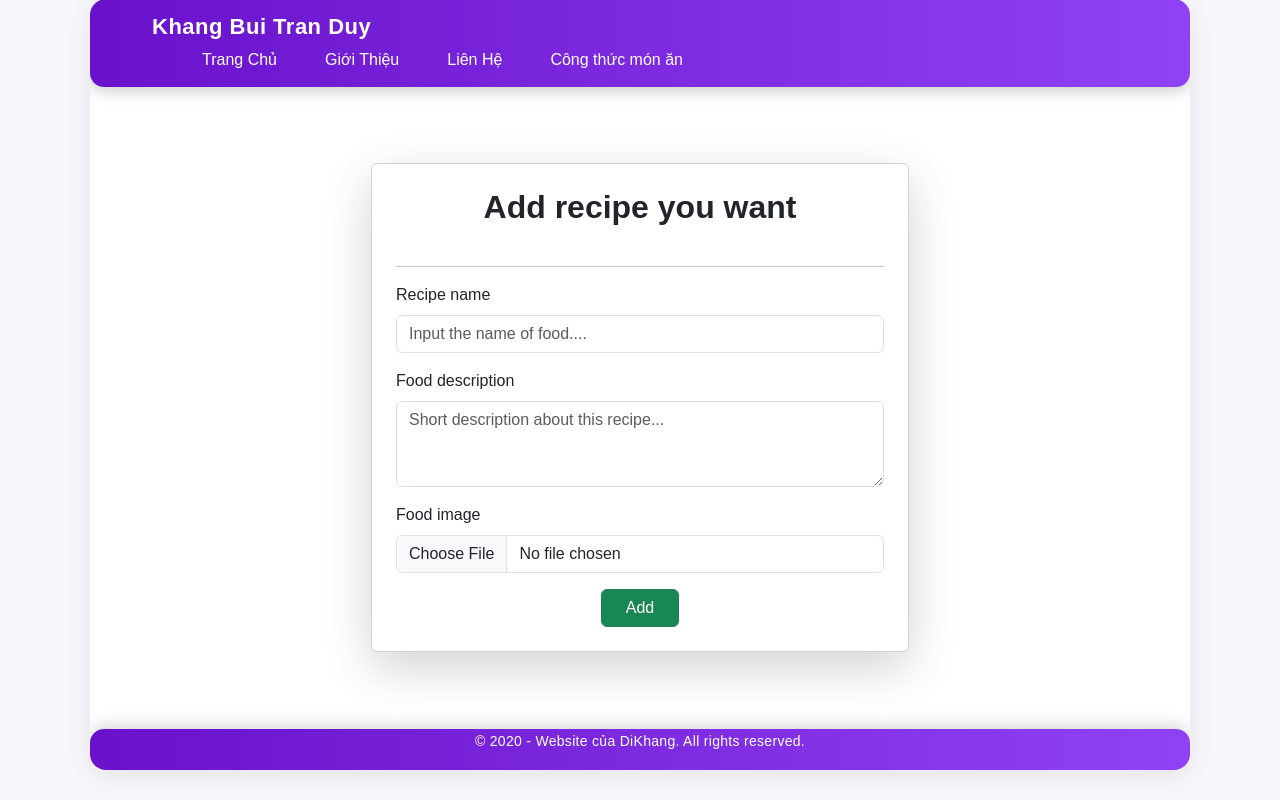
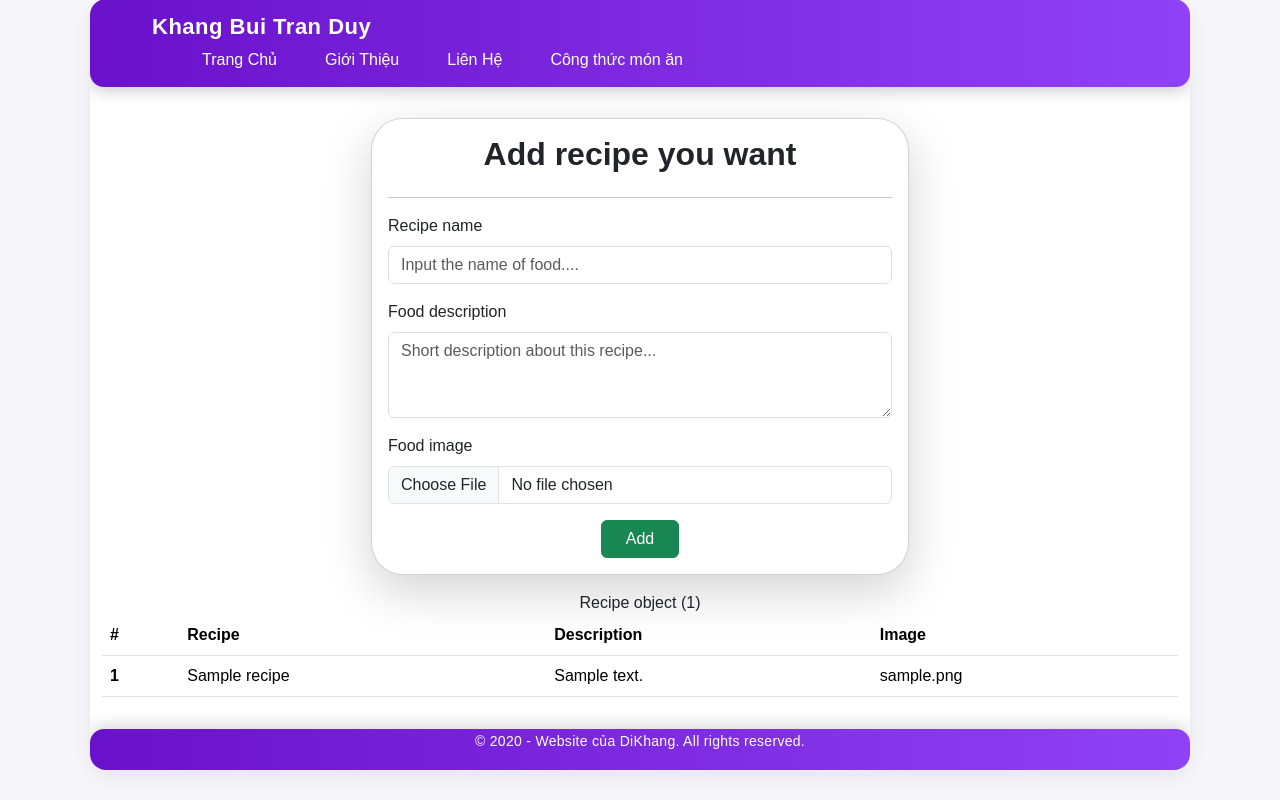
Before and after one commit to khangbkk23/Django_Learning, a Django app: template fundamental/veget/templates/recipes.html in a window 1280 px wide. Shown: the part 31-831 px from the top of the page. Run offline with Django 5.2, Linux system fonts and the light colour scheme; tables that the repository leaves empty hold one stand-in row (values such as "Sample post"); the template is opened without the code that fills it: values that come from a table or form of the project are taken from there, most other values are stand-ins (such as "Sample title", 1, 10 or a date in 2020).

Commit message:
add table

```diff
--- a/fundamental/veget/templates/recipes.html
+++ b/fundamental/veget/templates/recipes.html
@@ -1,14 +1,14 @@
-{% extends "base.html" %}
+{% extends 'base.html' %}
 
 {% block start %}
-<div class="container d-flex justify-content-center align-items-center" style="min-height: 80vh;">
-    <form class="col-6 card p-4 shadow-lg bg-white" method="POST" enctype="multipart/form-data">
+  <div class="container d-flex flex-column justify-content-center align-items-center" style="min-height: 80vh;">
+    <form class="col-6 card p-3 shadow-lg bg-white mt-3 mb-3 rounded-5" method="POST" enctype="multipart/form-data">
       {% csrf_token %}
-        <h2 class="text-center mb-4 fw-bold">Add recipe you want</h2>
-		<hr>
+      <h2 class="text-center mb-2 fw-bold">Add recipe you want</h2>
+      <hr />
       <div class="mb-3">
         <label for="recipeName" class="form-label">Recipe name</label>
-            <input name="recipe_name" required type="text" class="form-control" id="recipeName" placeholder="Input the name of food....">
+        <input name="recipe_name" required type="text" class="form-control" id="recipeName" placeholder="Input the name of food...." />
       </div>
 
       <div class="mb-3">
@@ -18,12 +18,35 @@
 
       <div class="mb-3">
         <label for="recipeImg" class="form-label">Food image</label>
-            <input name="recipe_image" required type="file" class="form-control" id="recipeImg">
+        <input name="recipe_image" required type="file" class="form-control" id="recipeImg" />
       </div>
 
       <div class="text-center">
         <button type="submit" class="btn btn-success px-4">Add</button>
       </div>
     </form>
+
+    {{ recipe }}
+
+    <table class="table">
+      <thead>
+        <tr>
+          <th scope="col">#</th>
+          <th scope="col">Recipe</th>
+          <th scope="col">Description</th>
+          <th scope="col">Image</th>
+        </tr>
+      </thead>
+      <tbody>
+        {% for recipe in recipes %}
+        <tr>
+          <th scope="row">{{ forloop.counter }}</th>
+          <td>{{ recipe.recipe_name }}</td>
+          <td>{{ recipe.recipe_description }}</td>
+          <td>{{ recipe.recipe_image }}</td>
+        </tr>
+        {% endfor %}
+      </tbody>
+    </table>
   </div>
 {% endblock %}
```
Also changed, not shown: fundamental/veget/views.py (+6 -1 lines). Lines whose indentation alone changed are shown as unchanged.
